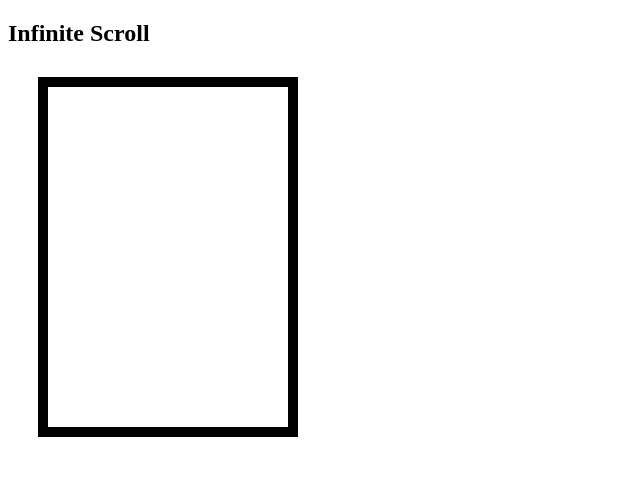
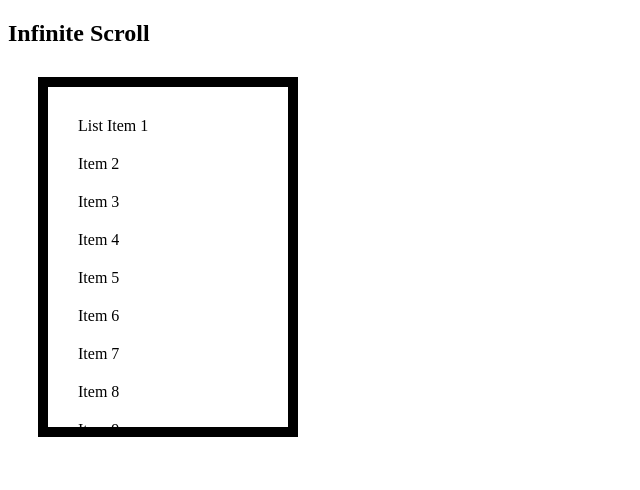
Before and after one commit to acciojob/infinite-scroll-jks6404, a website: page main.html in a window 1280 px wide. Shown: the whole page, without its empty margins (0-640 px from the left). Drawn offline with Linux system fonts and the light colour scheme.

Commit message:
created a submission

```diff
--- a/main.html
+++ b/main.html
@@ -11,7 +11,18 @@
   <body>
     <h2>Infinite Scroll</h2>
     <main>
-      <ol id="infi-list"></ol>
+      <ul id="infi-list">
+		  <li>List Item 1</li>
+    <li>Item 2</li>
+    <li>Item 3</li>
+    <li>Item 4</li>
+    <li>Item 5</li>
+    <li>Item 6</li>
+    <li>Item 7</li>
+    <li>Item 8</li>
+    <li>Item 9</li>
+    <li>Item 10</li>
+	  </ul>
     </main>
     <script src="./script.js"></script>
   </body>
```
